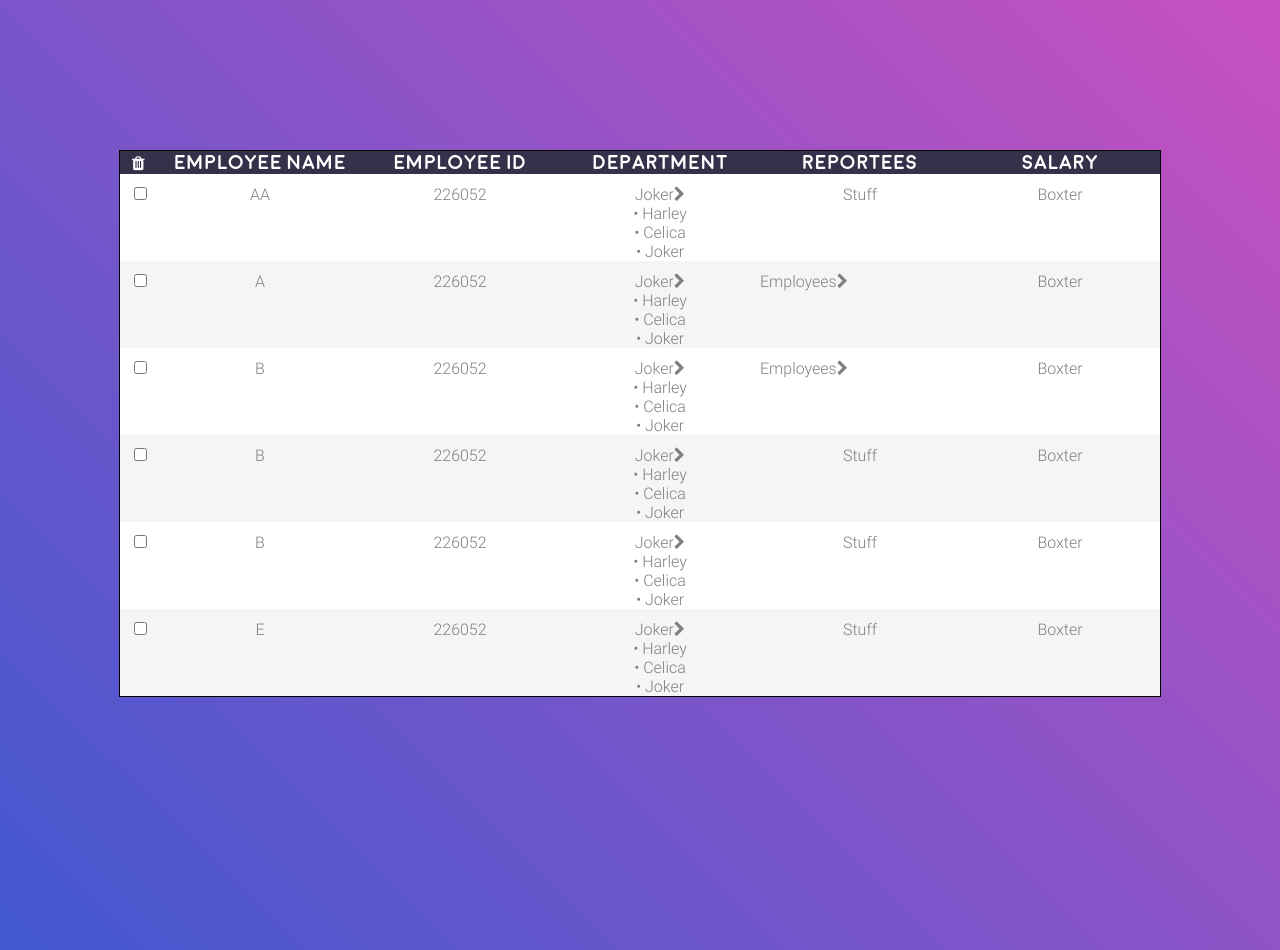
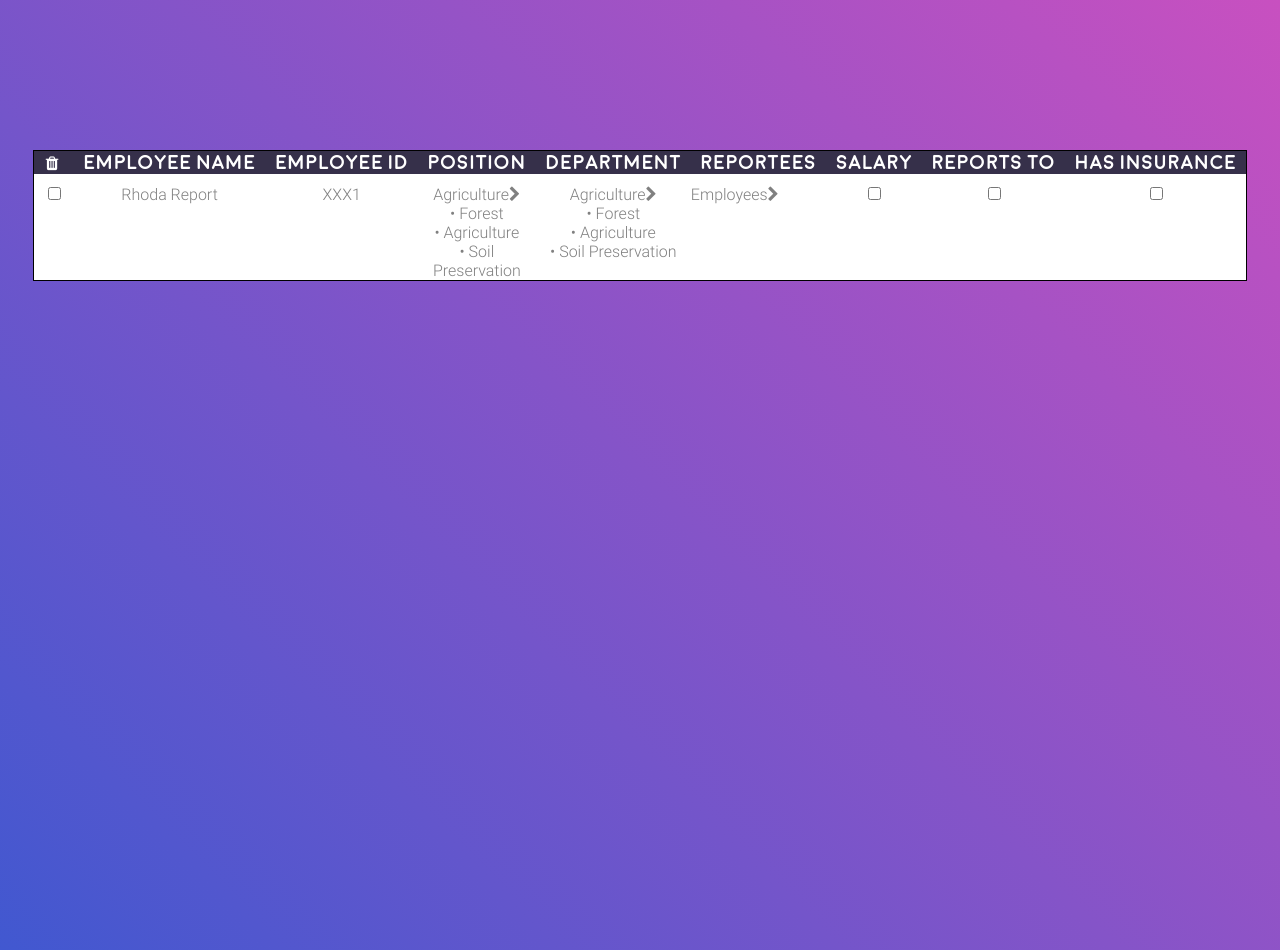
Before and after one commit to KawshalC/caseyGrid, a React (Create React App) app: page / in a window 1280 px wide. Built offline with nearby package versions, Linux system fonts and the light colour scheme.

Commit message:
Basic Changes

```diff
--- a/src/App.css
+++ b/src/App.css
@@ -45,13 +45,12 @@ body {
   border: 1px solid black;
 }
 
-.CaseyGrid .tableCellContainer{
-  min-width: 200px;
-  max-width: 250px;
-}
 .CaseyGrid .headerRow{
   background-color:#36304a;
   color:#fff;
+}
+.tableCellContainer{
+  text-align: center;
 }
 .tableCellContainer textarea {
 	border: none;
@@ -83,6 +82,8 @@ body {
   font-size: 20px;
   font-family:MoonBold ;
   text-align: center;
+  padding: 0 10px 0 10px;
+  white-space: nowrap;
 }
 .lastHeaderCell{
   padding-right: 15px;
--- a/src/Controls/Cell.jsx
+++ b/src/Controls/Cell.jsx
@@ -36,6 +36,11 @@ class Cell extends React.Component{
                 <DropDown data={this.state.cellData.secondaryData} value={this.state.cellData.value}>
                 </DropDown>
             </div>);
+            else if(this.state.cellData.type === "3")
+            return(
+            <div className="tableCellContainer" style={{display:"table-cell"}}>
+                <input type="checkbox" dvalue={this.state.cellData.value}></input>
+            </div>)
         return (<div className="tableCellContainer" style={{display:"table-cell"}}></div>);
       }
 }
--- a/src/Dropdown.css
+++ b/src/Dropdown.css
@@ -22,7 +22,7 @@
     display: block;
     position: absolute;
     z-index:99;
-    width: 95%;
+    width: auto;
     background-color: white;
     top: 95%;
     border-bottom: 1px solid #EEEEEE;
@@ -33,6 +33,7 @@
   .dropdown-item {
     padding: 10px;
     text-align: left !important;
+    white-space: nowrap;
   }
 
   .dropdown-item:hover {
--- a/src/data.json
+++ b/src/data.json
@@ -9,7 +9,11 @@
     },
     {
       "headerName": "Employee Id",
-      "model": "id"
+      "model": "empid"
+    },
+    {
+      "headerName": "Position",
+      "model": "post"
     },
     {
       "headerName": "Department",
@@ -23,76 +27,62 @@
       "headerName": "Salary",
       "model": "salary"
     }
+    ,{
+      "headerName": "Reports To",
+      "model": "reportsTo"
+    },
+    {
+      "headerName": "Has Insurance",
+      "model": "hasInsurance"
+    }
   ],
   "rowData": [
     [
       {
         "model": "empName",
-        "value": "AA",
+        "value": "Rhoda Report",
         "type": "1"
       },
       {
-        "model": "id",
-        "value": "226052",
+        "model": "empid",
+        "value": "XXX1",
         "type": "1"
       },
       {
-        "model": "dept",
-        "value": "2",
+        "model": "post",
+        "value": "1",
         "type": "2",
         "secondaryData": [
           {
             "id": "0",
-            "label": "Harley"
+            "label": "Forest"
           },
           {
             "id": "1",
-            "label": "Celica"
+            "label": "Agriculture"
           },
           {
             "id": "2",
-            "label": "Joker"
+            "label": "Soil Preservation"
           }
         ]
       },
       {
-        "model": "reportee",
-        "value": "Stuff",
-        "type": "1"
-      },
-      {
-        "model": "salary",
-        "value": "Boxter",
-        "type": "1"
-      }
-    ],
-    [
-      {
-        "model": "empName",
-        "value": "A",
-        "type": "1"
-      },
-      {
-        "model": "id",
-        "value": "226052",
-        "type": "1"
-      },
-      {
         "model": "dept",
-        "value": "2",
+        "value": "1",
         "type": "2",
         "secondaryData": [
           {
             "id": "0",
-            "label": "Harley"
+            "label": "Forest"
           },
           {
             "id": "1",
-            "label": "Celica"
+            "label": "Agriculture"
           },
           {
             "id": "2",
-            "label": "Joker"
+            "label": "Soil Preservation"
           }
         ]
       },
@@ -143,211 +133,18 @@
       },
       {
         "model": "salary",
-        "value": "Boxter",
-        "type": "1"
-      }
-    ],
-    [
-      {
-        "model": "empName",
-        "value": "B",
-        "type": "1"
+        "value": true,
+        "type": "3"
       },
       {
-        "model": "id",
-        "value": "226052",
-        "type": "1"
+        "model": "reportsTo",
+        "value": true,
+        "type": "3"
       },
       {
-        "model": "dept",
-        "value": "2",
-        "type": "2",
-        "secondaryData": [
-          {
-            "id": "0",
-            "label": "Harley"
-          },
-          {
-            "id": "1",
-            "label": "Celica"
-          },
-          {
-            "id": "2",
-            "label": "Joker"
-          }
-        ]
-      },
-      {
-        "model": "reportee",
-        "value": "Stuff",
-        "type": "0",
-        "secondaryData": {
-          "showCheckBox": false,
-          "headerNames": [
-            {
-              "headerName": "Employee Name",
-              "model": "empName"
-            },
-            {
-              "headerName": "Employee Id",
-              "model": "id"
-            }
-          ],
-          "rowData": [
-            [
-              {
-                "model": "empName",
-                "value": "1",
-                "type": "1"
-              },
-              {
-                "model": "id",
-                "value": "226052",
-                "type": "1"
-              }
-            ],
-            [
-              {
-                "model": "empName",
-                "value": "1",
-                "type": "1"
-              },
-              {
-                "model": "id",
-                "value": "226052",
-                "type": "1"
-              }
-            ]
-          ]
-        }
-      },
-      {
-        "model": "salary",
-        "value": "Boxter",
-        "type": "1"
-      }
-    ],
-    [
-      {
-        "model": "empName",
-        "value": "B",
-        "type": "1"
-      },
-      {
-        "model": "id",
-        "value": "226052",
-        "type": "1"
-      },
-      {
-        "model": "dept",
-        "value": "2",
-        "type": "2",
-        "secondaryData": [
-          {
-            "id": "0",
-            "label": "Harley"
-          },
-          {
-            "id": "1",
-            "label": "Celica"
-          },
-          {
-            "id": "2",
-            "label": "Joker"
-          }
-        ]
-      },
-      {
-        "model": "reportee",
-        "value": "Stuff",
-        "type": "1"
-      },
-      {
-        "model": "salary",
-        "value": "Boxter",
-        "type": "1"
-      }
-    ],
-    [
-      {
-        "model": "empName",
-        "value": "B",
-        "type": "1"
-      },
-      {
-        "model": "id",
-        "value": "226052",
-        "type": "1"
-      },
-      {
-        "model": "dept",
-        "value": "2",
-        "type": "2",
-        "secondaryData": [
-          {
-            "id": "0",
-            "label": "Harley"
-          },
-          {
-            "id": "1",
-            "label": "Celica"
-          },
-          {
-            "id": "2",
-            "label": "Joker"
-          }
-        ]
-      },
-      {
-        "model": "reportee",
-        "value": "Stuff",
-        "type": "1"
-      },
-      {
-        "model": "salary",
-        "value": "Boxter",
-        "type": "1"
-      }
-    ],
-    [
-      {
-        "model": "empName",
-        "value": "E",
-        "type": "1"
-      },
-      {
-        "model": "id",
-        "value": "226052",
-        "type": "1"
-      },
-      {
-        "model": "dept",
-        "value": "2",
-        "type": "2",
-        "secondaryData": [
-          {
-            "id": "0",
-            "label": "Harley"
-          },
-          {
-            "id": "1",
-            "label": "Celica"
-          },
-          {
-            "id": "2",
-            "label": "Joker"
-          }
-        ]
-      },
-      {
-        "model": "reportee",
-        "value": "Stuff",
-        "type": "1"
-      },
-      {
-        "model": "salary",
-        "value": "Boxter",
-        "type": "1"
+        "model": "hasInsurance",
+        "value": true,
+        "type": "3"
       }
     ]
   ]
```
